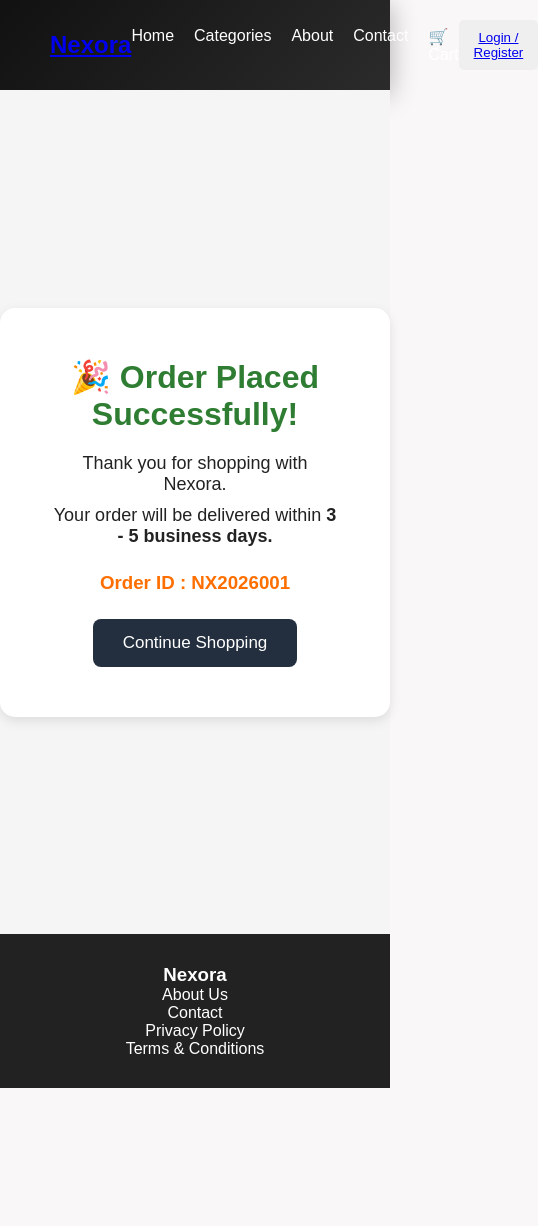
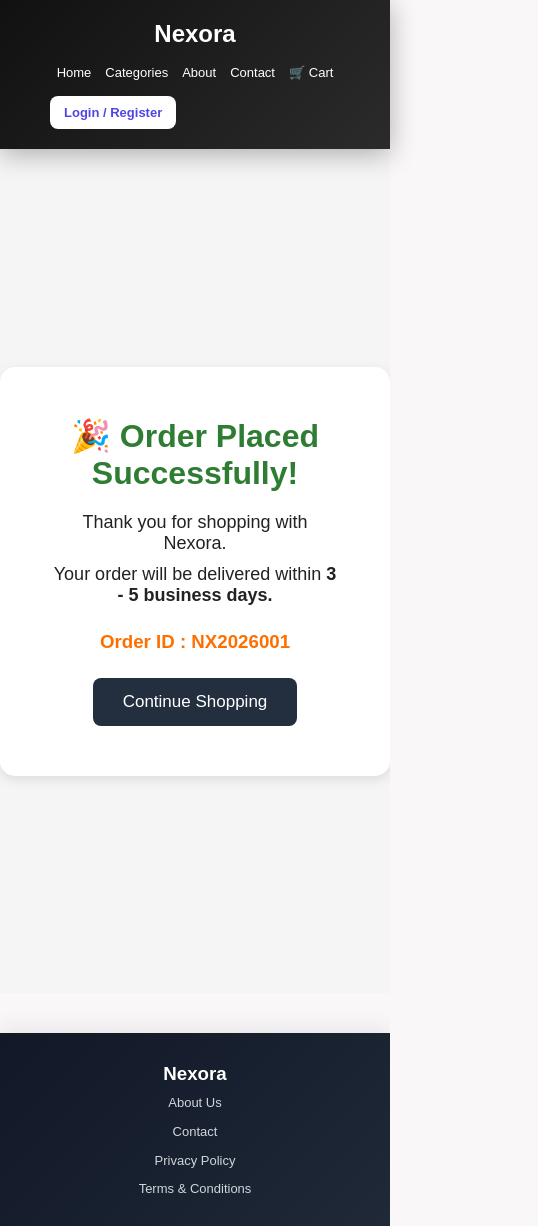
Before and after one commit to shalini312007-creator/nexora-Ecommerce, a React (Create React App) app: page /order-success in a window 390 px wide. Shown: the whole page, 538 px wide, since content can reach past the window. Before the commit the page ends 1088 px from the top, so only its background shows below. Built offline with nearby package versions, Linux system fonts and the light colour scheme.

Commit message:
Update responsive design

```diff
--- a/src/components/Footer.css
+++ b/src/components/Footer.css
@@ -1,6 +1,94 @@
-.footer{
-    background:#222;
-    color:white;
-    text-align:center;
-    padding:30px;
+
+
+.footer {
+  background: linear-gradient(135deg, #111827, #1f2937);
+  color: #ffffff;
+  text-align: center;
+  padding: 45px 25px 25px;
+  margin-top: 40px;
+  box-shadow: 0 -5px 20px rgba(0, 0, 0, 0.08);
+}
+
+/* Footer text */
+
+.footer p {
+  margin: 8px 0;
+  font-size: 15px;
+  color: #d1d5db;
+  line-height: 1.6;
+}
+
+/* Links if your Footer.jsx contains links */
+
+.footer a {
+  color: #a5b4fc;
+  text-decoration: none;
+  margin: 0 10px;
+  transition: 0.3s ease;
+}
+
+.footer a:hover {
+  color: #ffffff;
+}
+
+/* Footer heading */
+
+.footer h2 {
+  margin: 0 0 12px;
+  font-size: 25px;
+  font-weight: 700;
+}
+
+/* Divider */
+
+.footer hr {
+  border: none;
+  border-top: 1px solid rgba(255, 255, 255, 0.15);
+  margin: 25px auto 20px;
+  max-width: 900px;
+}
+
+/* =========================
+   TABLET
+========================= */
+
+@media (max-width: 768px) {
+
+  .footer {
+    padding: 35px 20px 20px;
   }
+
+  .footer h2 {
+    font-size: 22px;
+  }
+
+  .footer p {
+    font-size: 14px;
+  }
+
+}
+
+/* =========================
+   MOBILE
+========================= */
+
+@media (max-width: 480px) {
+
+  .footer {
+    padding: 30px 15px 18px;
+  }
+
+  .footer h2 {
+    font-size: 20px;
+  }
+
+  .footer p {
+    font-size: 13px;
+  }
+
+  .footer a {
+    display: inline-block;
+    margin: 5px 7px;
+  }
+
+}
--- a/src/components/Navbar.css
+++ b/src/components/Navbar.css
@@ -1,28 +1,155 @@
-.navbar{
-    display:flex;
-    justify-content:space-between;
-    align-items:center;
-    padding:15px 40px;
-    background:#4f46e5;
+
+.navbar {
+  display: flex;
+  justify-content: space-between;
+  align-items: center;
+  padding: 16px 40px;
+  background: linear-gradient(135deg, #4f46e5, #6366f1);
+  box-shadow: 0 4px 15px rgba(0, 0, 0, 0.12);
+  position: sticky;
+  top: 0;
+  z-index: 1000;
+}
+
+/* Logo */
+
+.logo {
+  margin: 0;
+  font-size: 26px;
+  font-weight: 700;
+}
+
+.logo a {
+  color: white;
+  text-decoration: none;
+}
+
+/* Navigation */
+
+.nav-links {
+  display: flex;
+  align-items: center;
+  gap: 24px;
+  list-style: none;
+  margin: 0;
+  padding: 0;
+}
+
+.nav-links a {
+  color: white;
+  text-decoration: none;
+  font-size: 15px;
+  font-weight: 500;
+  transition: 0.3s ease;
+}
+
+.nav-links a:hover {
+  color: #ddd6fe;
+}
+
+/* Login Button */
+
+.login-btn {
+  padding: 10px 18px;
+  border: none;
+  border-radius: 8px;
+  background: white;
+  cursor: pointer;
+  transition: 0.3s ease;
+}
+
+.login-btn a {
+  color: #4f46e5;
+  text-decoration: none;
+  font-weight: 600;
+}
+
+.login-btn:hover {
+  transform: translateY(-2px);
+  box-shadow: 0 5px 15px rgba(0, 0, 0, 0.18);
+}
+
+/* =========================
+   TABLET
+========================= */
+
+@media (max-width: 900px) {
+
+  .navbar {
+    padding: 15px 25px;
   }
 
-  .logo{
-    color:white;
+  .nav-links {
+    gap: 14px;
   }
 
-  .nav-links{
-    display:flex;
-    gap:20px;
-    list-style:none;
+  .nav-links a {
+    font-size: 14px;
   }
 
-  .nav-links a{
-    color:white;
-    text-decoration:none;
+}
+
+/* =========================
+   MOBILE
+========================= */
+
+@media (max-width: 700px) {
+
+  .navbar {
+    flex-wrap: wrap;
+    padding: 15px 20px;
+    gap: 15px;
   }
 
-  .login-btn{
-    padding:10px 15px;
-    border:none;
-    border-radius:5px;
+  .logo {
+    font-size: 23px;
   }
+
+  .nav-links {
+    width: 100%;
+    justify-content: center;
+    flex-wrap: wrap;
+    gap: 12px 18px;
+  }
+
+  .nav-links a {
+    font-size: 14px;
+  }
+
+  .login-btn {
+    padding: 8px 13px;
+    font-size: 13px;
+  }
+
+}
+
+/* =========================
+   SMALL MOBILE
+========================= */
+
+@media (max-width: 480px) {
+
+  .navbar {
+    justify-content: center;
+    padding: 14px 12px;
+  }
+
+  .logo {
+    width: 100%;
+    text-align: center;
+    font-size: 24px;
+  }
+
+  .nav-links {
+    gap: 10px 14px;
+  }
+
+  .nav-links a {
+    font-size: 13px;
+  }
+
+  .login-btn {
+    padding: 9px 14px;
+  }
+
+}
```
